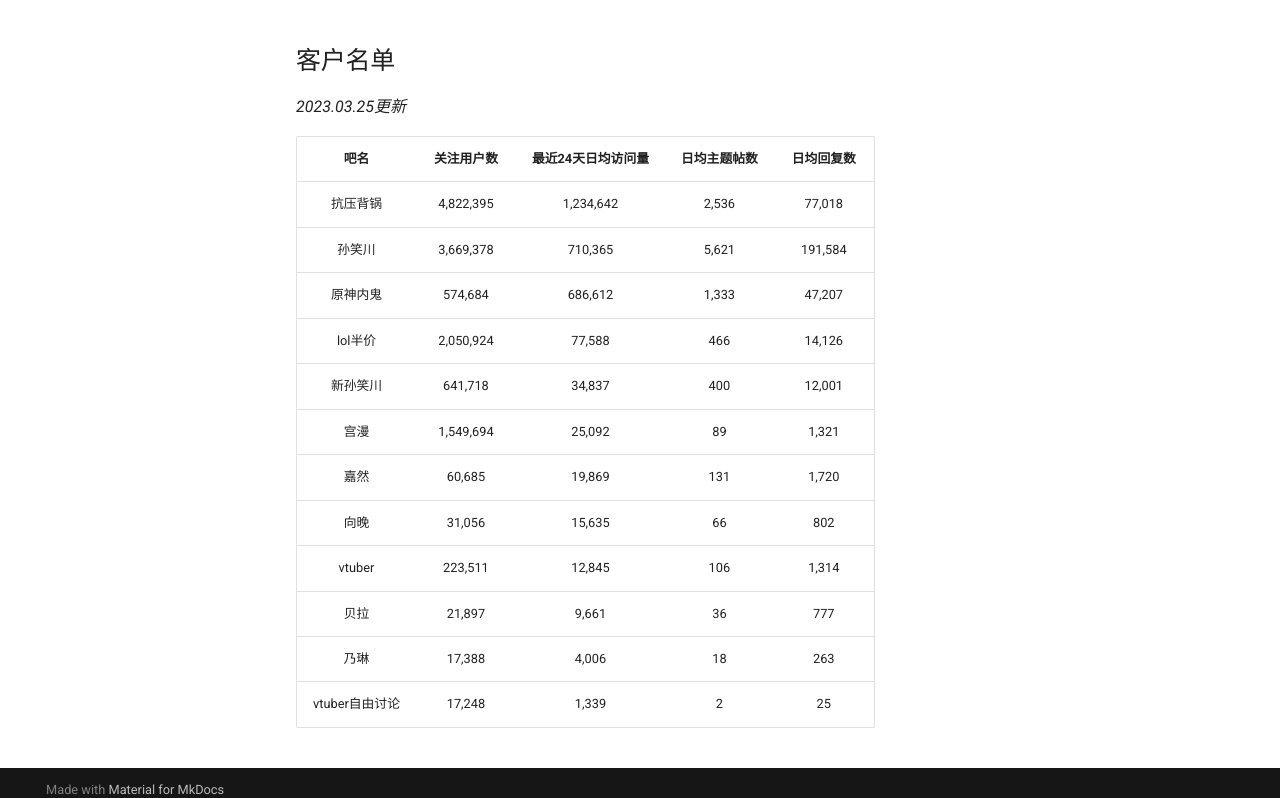
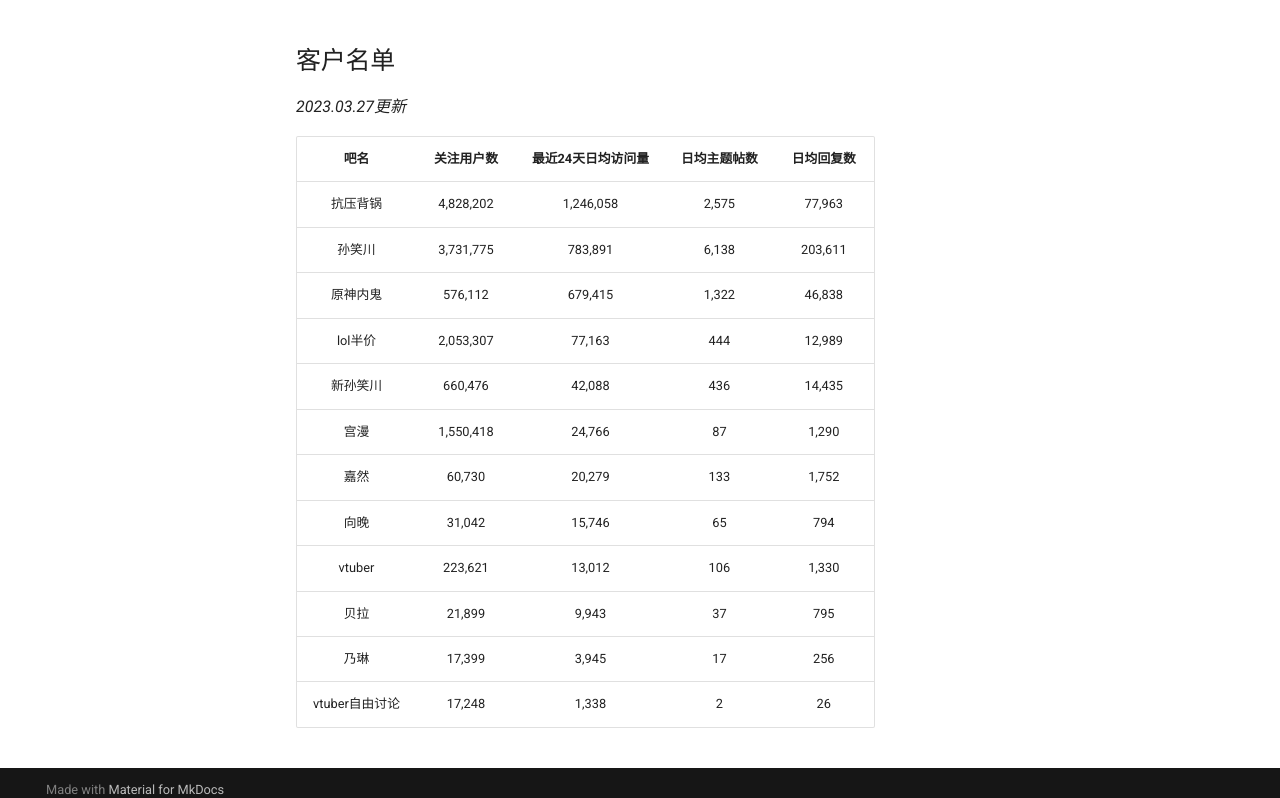
Before and after one commit to lumina37/aiotieba-reviewer, an MkDocs documentation site: the page built from docs/index.md, in a window 1280 px wide and 1400 px high, scrolled down 253 px. Shown: the part 588-1386 px from the top of the window. Built offline with MkDocs 1.6.1 and Material for MkDocs 9.7.7, drawn with Linux system fonts in a browser that asks for light colours; comment, search, counter and statistics services are not loaded.

```diff
--- a/docs/index.md
+++ b/docs/index.md
@@ -25,19 +25,19 @@ pip install .
 
 ## 客户名单
 
-*2023.03.25更新*
+*2023.03.27更新*
 
 |      吧名      | 关注用户数 | 最近24天日均访问量 | 日均主题帖数 | 日均回复数 |
 | :------------: | :--------: | :----------------: | :----------: | :--------: |
-|    抗压背锅    | 4,822,395  |     1,234,642      |    2,536     |   77,018   |
-|     孙笑川     | 3,669,378  |      710,365       |    5,621     |  191,584   |
-|    原神内鬼    |  574,684   |      686,612       |    1,333     |   47,207   |
-|    lol半价     | 2,050,924  |       77,588       |     466      |   14,126   |
-|    新孙笑川    |  641,718   |       34,837       |     400      |   12,001   |
-|      宫漫      | 1,549,694  |       25,092       |      89      |   1,321    |
-|      嘉然      |   60,685   |       19,869       |     131      |   1,720    |
-|      向晚      |   31,056   |       15,635       |      66      |    802     |
-|     vtuber     |  223,511   |       12,845       |     106      |   1,314    |
-|      贝拉      |   21,897   |       9,661        |      36      |    777     |
-|      乃琳      |   17,388   |       4,006        |      18      |    263     |
-| vtuber自由讨论 |   17,248   |       1,339        |      2       |     25     |
+|    抗压背锅    | 4,828,202  |     1,246,058      |    2,575     |   77,963   |
+|     孙笑川     | 3,731,775  |      783,891       |    6,138     |  203,611   |
+|    原神内鬼    |  576,112   |      679,415       |    1,322     |   46,838   |
+|    lol半价     | 2,053,307  |       77,163       |     444      |   12,989   |
+|    新孙笑川    |  660,476   |       42,088       |     436      |   14,435   |
+|      宫漫      | 1,550,418  |       24,766       |      87      |   1,290    |
+|      嘉然      |   60,730   |       20,279       |     133      |   1,752    |
+|      向晚      |   31,042   |       15,746       |      65      |    794     |
+|     vtuber     |  223,621   |       13,012       |     106      |   1,330    |
+|      贝拉      |   21,899   |       9,943        |      37      |    795     |
+|      乃琳      |   17,399   |       3,945        |      17      |    256     |
+| vtuber自由讨论 |   17,248   |       1,338        |      2       |     26     |
```
Also changed, not shown: README.md (+13 -13 lines).
